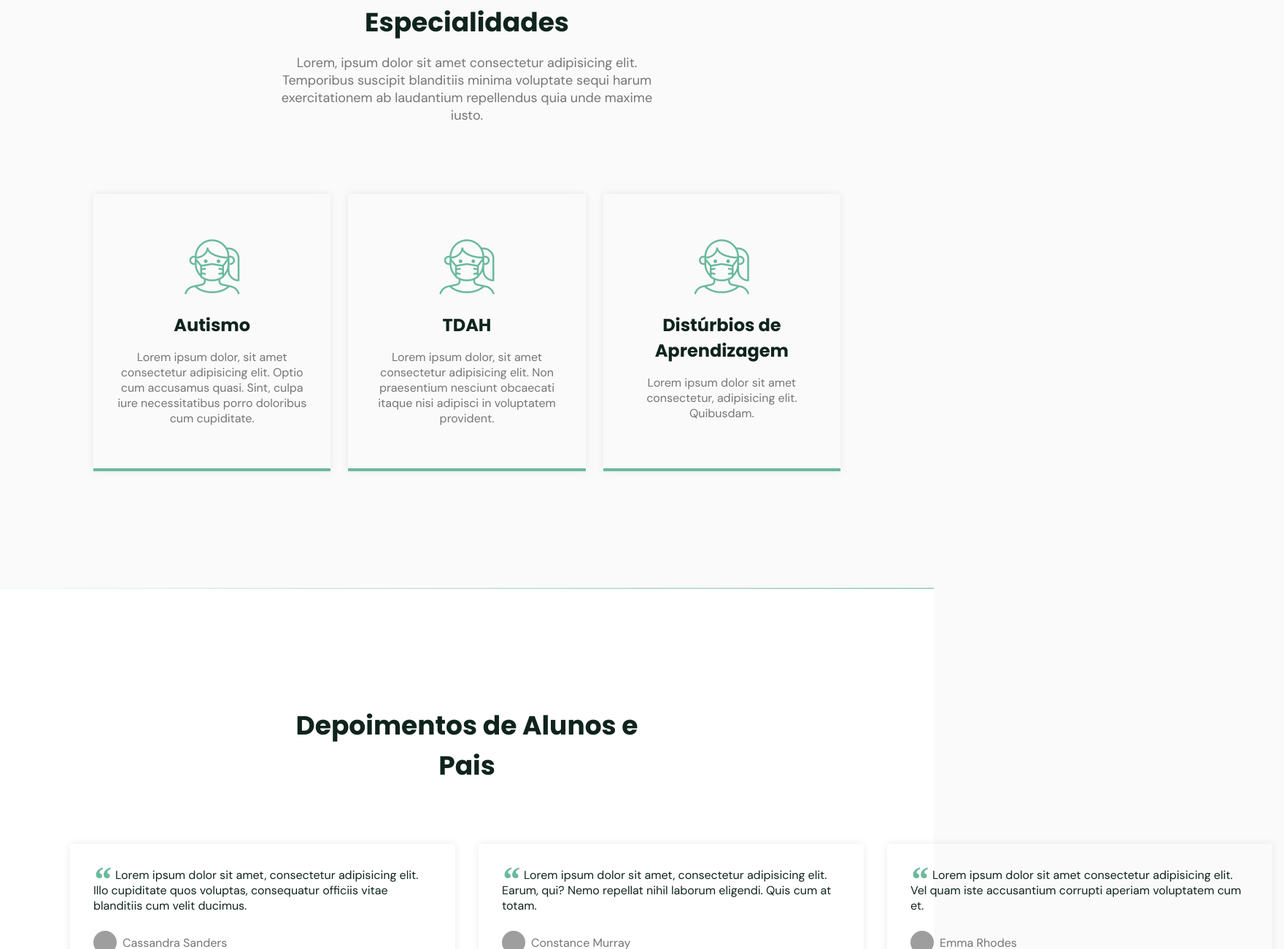
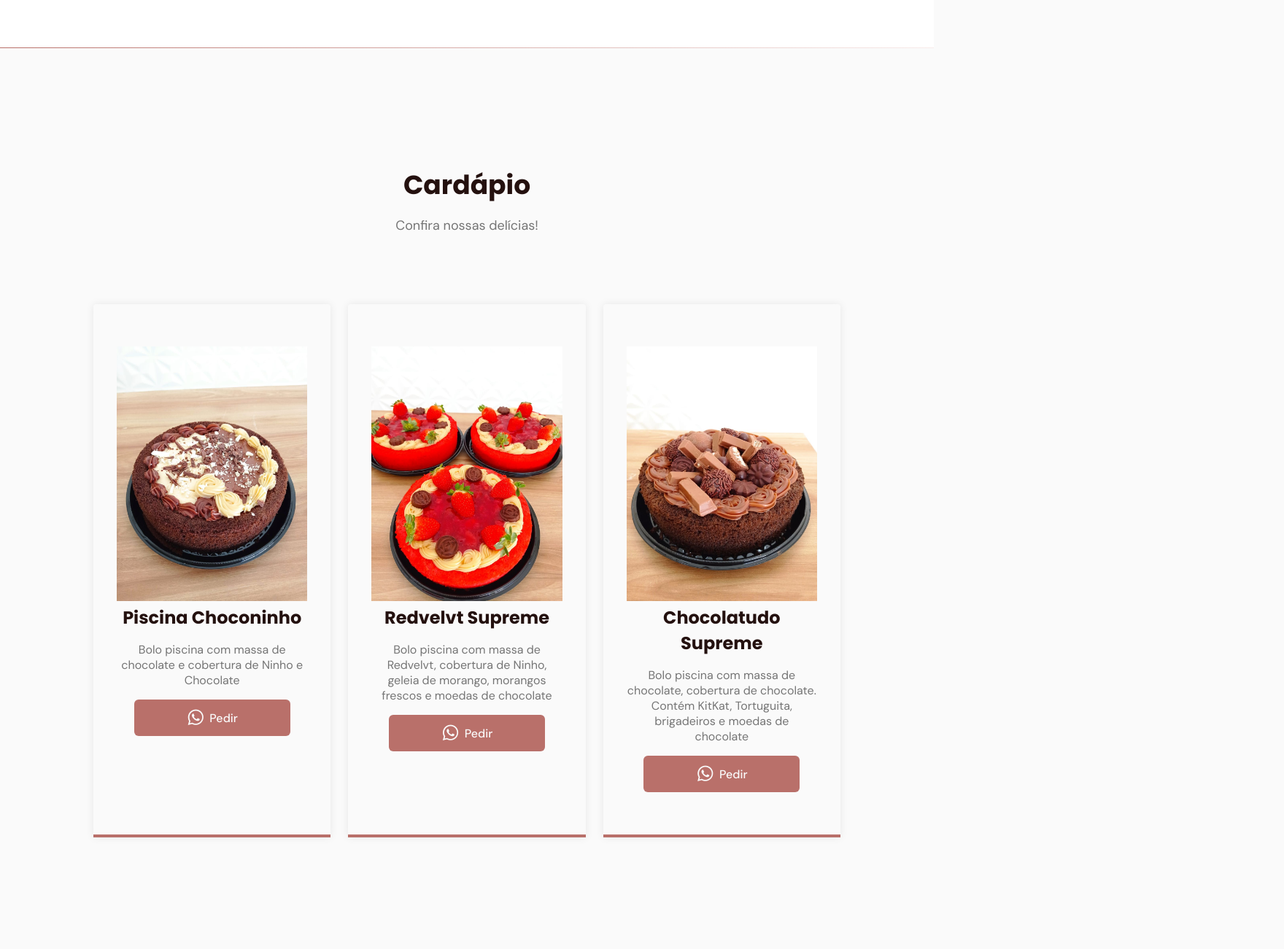
Before and after one commit to Josieljcc/JoiaDelicias, a plain HTML site: page index.html in a window 1280 px wide. Shown: the part 1499-2800 px from the top of the page at 73% size, 1760 px wide, since content can reach past the window. Drawn offline with nearby package versions, Linux system fonts and the light colour scheme; grey boxes are pictures that could not be loaded; files whose address does not match are found by name.

Commit message:
dumb products

```diff
--- a/index.html
+++ b/index.html
@@ -4,7 +4,7 @@
     <meta charset="UTF-8" />
     <meta http-equiv="X-UA-Compatible" content="IE=edge" />
     <meta name="viewport" content="width=device-width, initial-scale=1.0" />
-    <title>Francelena Santos</title>
+    <title>Jóia Delícias</title>
     <!--SWIPER-->
     <link
       rel="stylesheet"
@@ -25,15 +25,13 @@
   <body>
     <header id="header">
       <nav class="container">
-        <a class="logo" href="#"
-          >Francelena<span id="logocolor">Santos</span>.</a
-        >
+        <a class="logo" href="#">Jóia<span id="logocolor">Delícias</span>.</a>
         <div class="menu">
           <ul class="grid">
             <li><a class="title" href="#home">Início</a></li>
             <li><a class="title" href="#about">Sobre</a></li>
-            <li><a class="title" href="#services">Especialidades</a></li>
-            <li><a class="title" href="#testimonials">Depoimentos</a></li>
+            <li><a class="title" href="#services">Cardápio</a></li>
+            <!-- <li><a class="title" href="#testimonials">Depoimentos</a></li> -->
             <li><a class="title" href="#contact">Contatos</a></li>
           </ul>
         </div>
@@ -47,14 +45,14 @@
         <div class="container grid">
           <div class="image">
             <img
-              src="https://images.unsplash.com/photo-1518101645466-7795885ff8f8?ixid=MnwxMjA3fDB8MHxwaG90by1wYWdlfHx8fGVufDB8fHx8&ixlib=rb-1.2.1&auto=format&fit=crop&w=750&q=80"
-              alt="Criança brincando com um coração"
+              src="/assets/img/front.png"
+              alt="Bolo confeitado com um sorvete em cima"
             />
           </div>
           <div class="text">
-            <h2 class="title">Psicopedagoga</h2>
-            <p>Proficional com anos de experiência no mercado</p>
-            <a class="button" href="#">Agende um horário</a>
+            <h2 class="logo">Jóia<span id="logocolor">Delícias</span>.</h2>
+            <p>Ateliê de tortas, doces, bolos e pães artesanais e salgados</p>
+            <a class="button" href="#services">Cardáipo</a>
           </div>
         </div>
       </section>
@@ -98,46 +96,43 @@
       <section class="section" id="services">
         <div class="container grid">
           <header>
-            <h2 class="title">Especialidades</h2>
-            <p class="subtitle">
-              Lorem, ipsum dolor sit amet consectetur adipisicing elit.
-              Temporibus suscipit blanditiis minima voluptate sequi harum
-              exercitationem ab laudantium repellendus quia unde maxime iusto.
-            </p>
+            <h2 class="title">Cardápio</h2>
+            <p class="subtitle">Confira nossas delícias!</p>
           </header>
           <div class="cards grid">
             <div class="card">
-              <i class="icon-doctor_flu_mask_protection_wearing_icon"></i>
-              <h3 class="title">Autismo</h3>
+              <img src="/assets/img/PisininhaChocolate.png" alt="Bolo" />
+              <h3 class="title">Piscina Choconinho</h3>
               <p>
-                Lorem ipsum dolor, sit amet consectetur adipisicing elit. Optio
-                cum accusamus quasi. Sint, culpa iure necessitatibus porro
-                doloribus cum cupiditate.
+                Bolo piscina com massa de chocolate e cobertura de Ninho e
+                Chocolate
               </p>
+              <a class="button" href="#"><i class="icon-whatsapp"></i>Pedir</a>
             </div>
             <div class="card">
-              <i class="icon-doctor_flu_mask_protection_wearing_icon"></i>
-              <h3 class="title">TDAH</h3>
+              <img src="/assets/img/redVelvet.png" alt="" />
+              <h3 class="title">Redvelvt Supreme</h3>
               <p>
-                Lorem ipsum dolor, sit amet consectetur adipisicing elit. Non
-                praesentium nesciunt obcaecati itaque nisi adipisci in
-                voluptatem provident.
+                Bolo piscina com massa de Redvelvt, cobertura de Ninho, geleia
+                de morango, morangos frescos e moedas de chocolate
               </p>
+              <a class="button" href="#"><i class="icon-whatsapp"></i>Pedir</a>
             </div>
             <div class="card">
-              <i class="icon-doctor_flu_mask_protection_wearing_icon"></i>
-              <h3 class="title">Distúrbios de Aprendizagem</h3>
+              <img src="/assets/img/chocolatudo.png" alt="" />
+              <h3 class="title">Chocolatudo Supreme</h3>
               <p>
-                Lorem ipsum dolor sit amet consectetur, adipisicing elit.
-                Quibusdam.
+                Bolo piscina com massa de chocolate, cobertura de chocolate.
+                Contém KitKat, Tortuguita, brigadeiros e moedas de chocolate
               </p>
+              <a class="button" href="#"><i class="icon-whatsapp"></i>Pedir</a>
             </div>
           </div>
         </div>
       </section>
       <div class="divider-1"></div>
       <!--TESTEMUNIALS-->
-      <section class="section" id="testimonials">
+      <!-- <section class="section" id="testimonials">
         <div class="container">
           <header>
             <h2 class="title">Depoimentos de Alunos e Pais</h2>
@@ -200,14 +195,14 @@
         </div>
       </section>
       <div class="divider-2"></div>
-      <!--CONTACT-->
+       --><!--CONTACT-->
       <section class="section" id="contact">
         <div class="container grid">
           <div class="text">
             <h2 class="title">Entre em contato com a gente!</h2>
             <p>
-              Entre em contato com a Francelena<spam>Santos</spam>, queremos
-              tirar suas dúvidas, ouvir suas críticas e sugestões.
+              Entre em contato com a Joia<spam>Delícias</spam>, queremos tirar
+              suas dúvidas, ouvir suas críticas e sugestões.
             </p>
             <a
               class="button"
@@ -218,9 +213,9 @@
           </div>
           <div class="links">
             <ul class="grid">
-              <li><i class="icon-phone-handset"></i>(86) 98819-7380</li>
-              <li><i class="icon-map-pin"></i> Av. Walter de Carvalho, 325</li>
-              <li><i class="icon-mail"></i>francelenasantos@gmail.com</li>
+              <li><i class="icon-phone-handset"></i>(86) 98821-7119</li>
+              <li><i class="icon-map-pin"></i> Rua Merval Neres, 2935</li>
+              <li><i class="icon-mail"></i>joiadelicias@gmail.com</li>
             </ul>
           </div>
         </div>
@@ -231,7 +226,7 @@
       <div class="container grid">
         <div class="brand">
           <a class="logo logo-alt" href="#home"
-            >Francelena<span id="logocolor">Santos</span>.</a
+            >Jóia<span id="logocolor">Delícias</span>.</a
           >
           <p>©2021 Josiel Costa</p>
           <p>Todos os direitos reservados.</p>
--- a/style.css
+++ b/style.css
@@ -21,7 +21,7 @@ img {
 :root {
   --header-height: 4.5rem;
   /* colors */
-  --hue: 158;
+  --hue: 5;
   /* HSL color mode */
   --base-color: hsl(var(--hue) 36% 57%);
   --base-color-second: hsl(var(--hue) 65% 88%);
@@ -59,6 +59,7 @@ body {
   width: 13.375rem;
   display: inline-flex;
   align-items: center;
+  justify-content: center;
   padding: 0 2rem;
   border-radius: 0.375rem;
   font: 500 1rem var(--body-font);
@@ -309,7 +310,16 @@ nav.show ul.grid {
   font-size: 1.5rem;
   margin-bottom: 0.75rem;
 }
-
+#services .button {
+  justify-content: center;
+  margin-top: 1rem;
+}
+#services .icon-whatsapp {
+  font-size: 1.6rem;
+  margin-bottom: 0;
+  margin-right: 0.4rem;
+  color: var(--text-color-light);
+}
 /*===========TESTIMONIALS===========*/
 #testimonials {
   background: white;
```
Also changed, not shown: assets/img/PisininhaChocolate.png (added), assets/img/chocolatudo.png (added), assets/img/front.png (added), assets/img/redVelvet.png (added).
